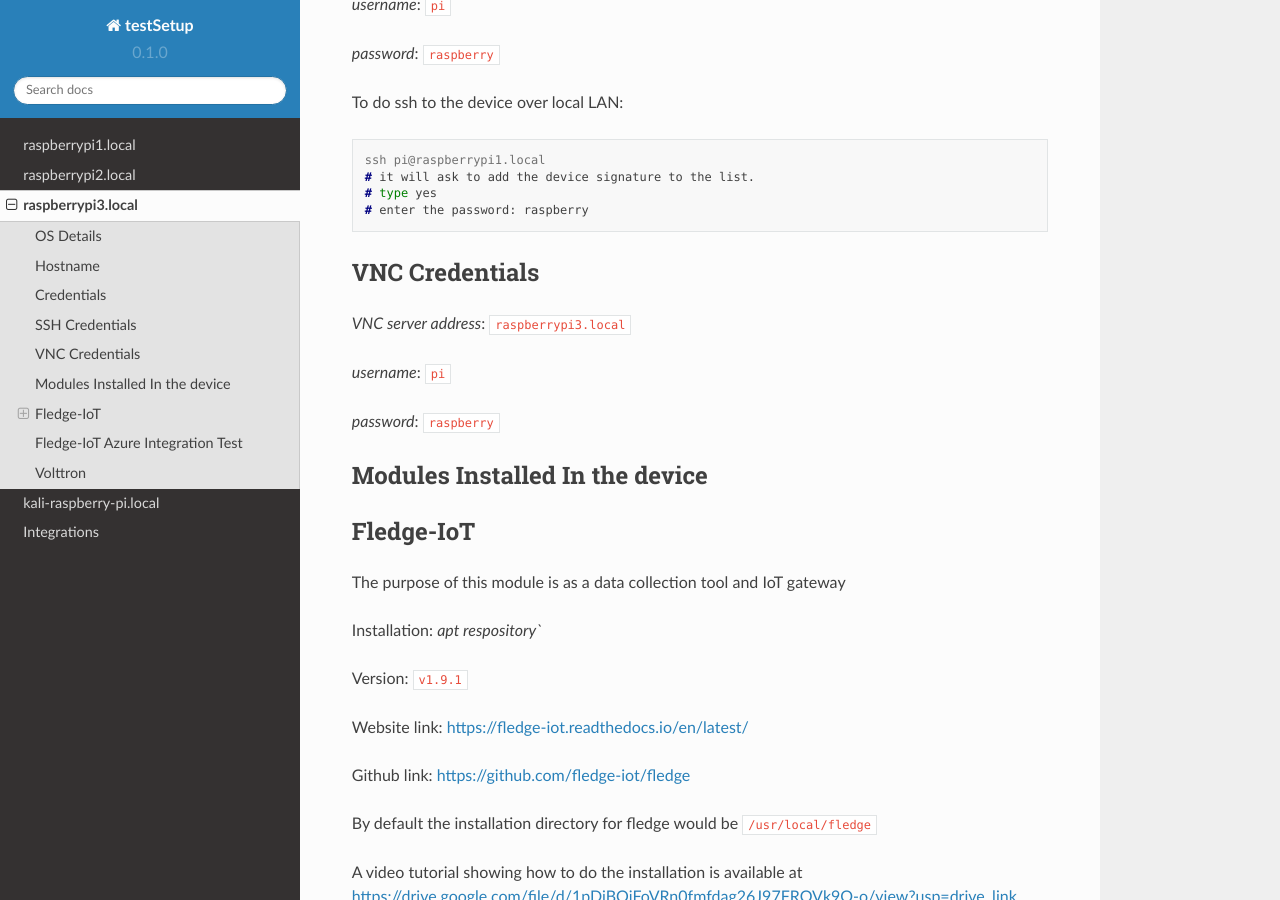
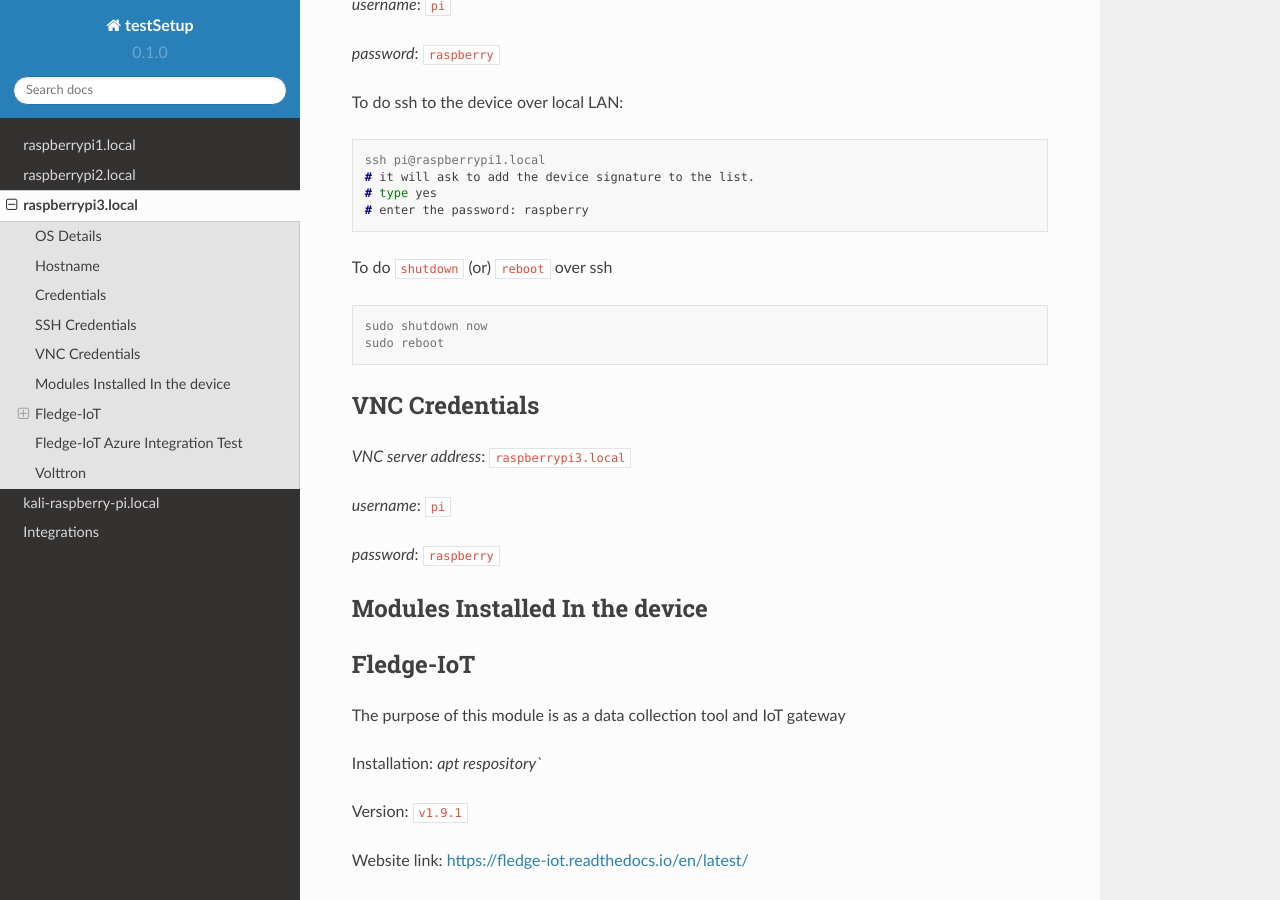
Before and after one commit to suresh-iitr/setup, a Sphinx documentation site: the page built from docs/source/raspberrypi3.rst, in a window 1280 px wide and 900 px high, scrolled down 657 px. Built offline with Sphinx 7.4.7 and the Read the Docs theme 2.0.0, drawn with Linux system fonts in a browser that asks for light colours.

Commit message:
Update raspberrypi3.rst

```diff
--- a/docs/source/raspberrypi3.rst
+++ b/docs/source/raspberrypi3.rst
@@ -36,6 +36,13 @@ To do ssh to the device over local LAN:
    # it will ask to add the device signature to the list.
    # type yes
    # enter the password: raspberry
+
+To do ``shutdown`` (or) ``reboot`` over ssh
+
+.. code-block:: console
+
+   sudo shutdown now
+   sudo reboot
 
 ======
 VNC Credentials
```
